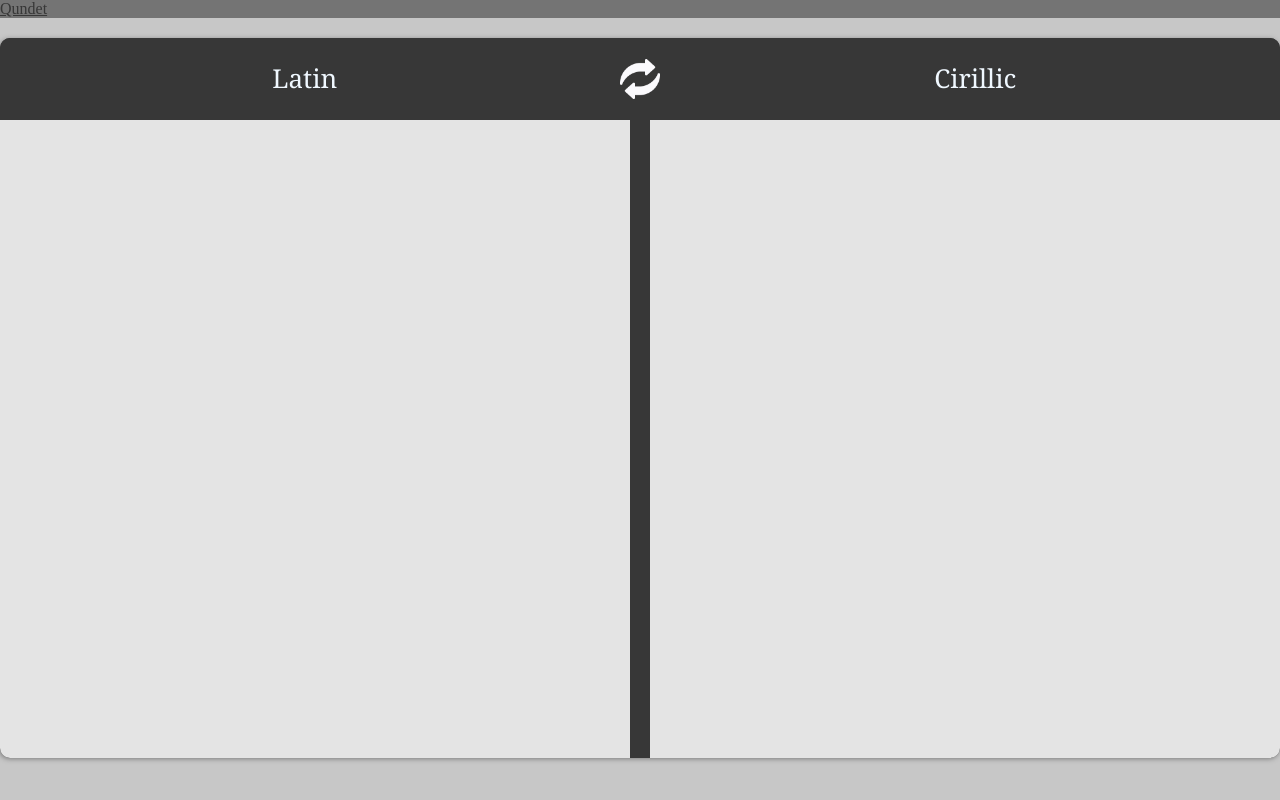
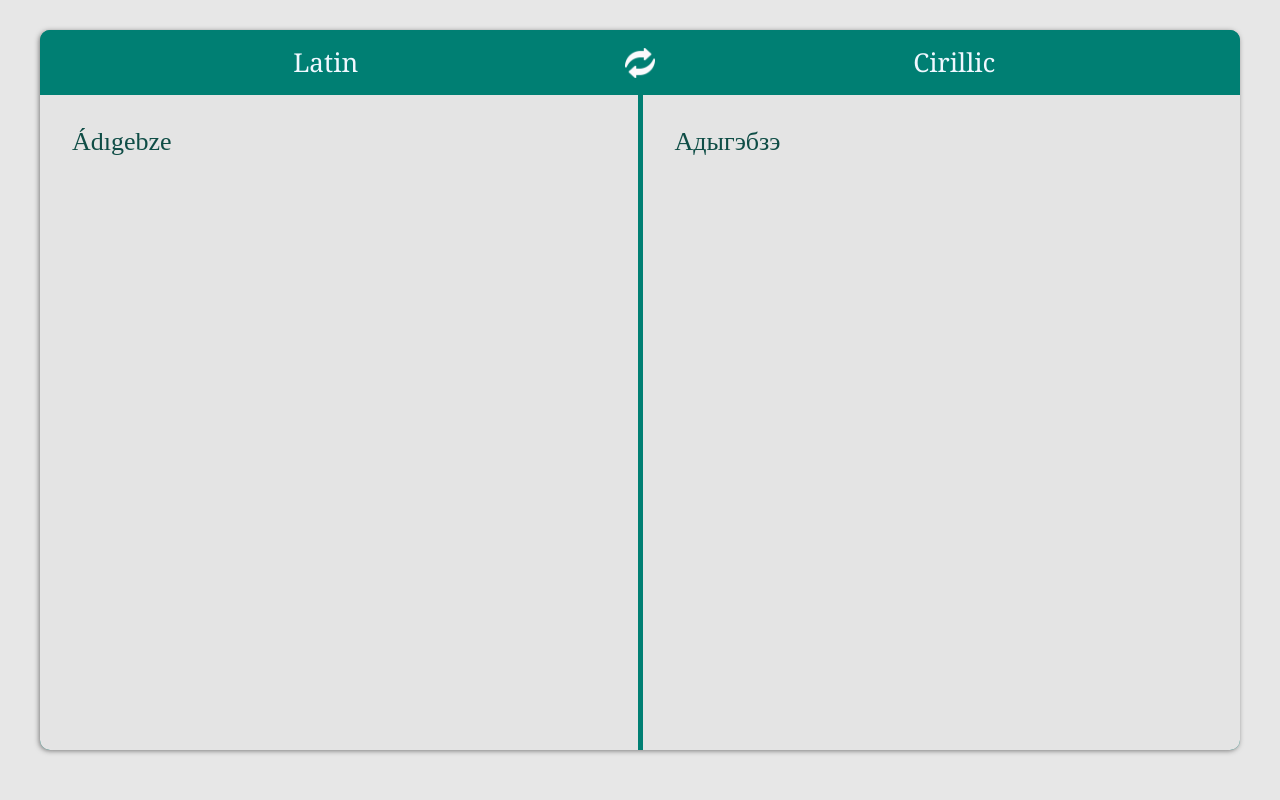
Before and after one commit to qundet/alphabet-converter, a plain HTML site: page index.html in a window 1280 px wide. Both pictures are taken after a click on the element 639 px from the left and 79 px from the top of the page. Drawn offline with Linux system fonts and the light colour scheme.

Commit message:
some update

```diff
--- a/index.html
+++ b/index.html
@@ -9,9 +9,6 @@
 </head>
 <body>
     <div class="app-wrapper">
-        <header class="header">
-            <a href="https://github.com/Qundet">Qundet</a>
-        </header>
         <div class="convertor">
             <div class="switch-wrapper">
                 <p id="from">Cirillic</p>
@@ -21,14 +18,17 @@
                 <p id="to">Latin</p>
             </div>
             <div class="input-wrapper">
-                <textarea oninput="onInput()" id="input" cols="30" rows="10" class="input"></textarea>
+                <textarea placeholder="Адыгэбзэ" oninput="onInput()" id="input" cols="30" rows="10" class="input"></textarea>
             </div>
             <div class="output-wrapper">
-                <textarea readonly id="output" cols="30" rows="10" class="input"></textarea>
+                <textarea placeholder="Ádıgebze" readonly id="output" cols="30" rows="10" class="input"></textarea>
             </div>
         </div>
+        <!-- <footer>
+            <a href="https://github.com/Qundet">qundet</a>
+        </footer> -->
     </div>
-  <script src="scripts/alphabets.js"></script>
+    <script src="scripts/alphabets.js"></script>
   <script src="scripts/index.js"></script>
 </body>
 </html>
--- a/scripts/alphabets.js
+++ b/scripts/alphabets.js
@@ -1,4 +1,4 @@
-const cyrillicAlph = [
+const cyrillic = [
   "КIу",
   "кІу",
   "К1у",
@@ -105,7 +105,7 @@ const cyrillicAlph = [
   "ю",
 ];
 
-const latinAlph = [
+const latin = [
   "Q",
   "q",
   "Q",
--- a/scripts/index.js
+++ b/scripts/index.js
@@ -1,10 +1,25 @@
+let fromArr = cyrillic;
+let toArr = latin;
+
 function switchAlphabet() {
+  // header
   const from = document.getElementById("from");
   const to = document.getElementById("to");
   let tmp = from.innerHTML;
   from.innerHTML = to.innerHTML;
   to.innerHTML = tmp;
-  console.log(alph);
+
+  // placeholder
+  const inputPH = document.getElementById("input");
+  const outputPH = document.getElementById("output");
+  tmp = inputPH.placeholder;
+  inputPH.placeholder = outputPH.placeholder;
+  outputPH.placeholder = tmp;
+
+  // arrays
+  tmp = fromArr;
+  fromArr = toArr;
+  toArr = tmp;
 }
 
 function onInput() {
@@ -15,12 +30,12 @@ function onInput() {
   }, 1000);
 }
 
-function cyrillicToLatin(str) {
-  for (let i = 0; i < cyrillicAlph.length; i++) {
-    const regex = new RegExp(`${cyrillicAlph[i]}`, "g");
-    str = str.replace(regex, latinAlph[i]);
-    console.log(str);
+function cyrillicToLatin(input) {
+  for (let i = 0; i < fromArr.length; i++) {
+    const regex = new RegExp(`${fromArr[i]}`, "g");
+    input = input.replace(regex, toArr[i]);
+    console.log(input);
   }
-  console.log(str);
-  return str;
+  console.log(input);
+  return input;
 }
--- a/styles/style.css
+++ b/styles/style.css
@@ -1,41 +1,48 @@
 .app-wrapper{
-    background: #c7c7c7;
+    background: #e7e7e7;
     width: 100vw;
     height: 100vh;
     overflow: hidden;
 }
 
-.header{
-    background: #747474;
+footer{
+    background: #c0c0c0;
 }
 
 a{
-    color: #373737;
+    color: #007F73;
+    text-decoration: none;
 }
 
 .convertor{
-    background: #373737;
-    max-width: 1400px;
+    background: #007F73;
+    max-width: 1200px;
     height: 90%;
     display: grid;
     grid-template: "s s" 1fr
                    "i o" 10fr;
-    gap: 0 20px;
-    margin: 20px auto;
+    gap: 0 5px;
+    margin: 30px auto;
     box-shadow: -1px 1px 5px #7e7e7e;
     border-radius: 10px;
 }
 
 .switch-wrapper{
     grid-area: s;
-    background: #373737;
+    background: #007F73;
     border-radius: 10px 10px 0 0;
     color: aliceblue;
     display: grid;
     grid-template-columns: 10fr 1fr 10fr;
     text-align: center;
+    align-items: center;
     font-size: 26px;
     font-family: Georgia, 'Times New Roman', Times, serif;
+}
+
+#from,#to{
+    padding: 0;
+    margin: 0;
 }
 
 .switch-button {
@@ -52,13 +59,16 @@ a{
 }
 
 .switch-icon {
-    width: 40px;
-
+    width: 30px;
 }
 
 .input-wrapper,.output-wrapper{
     background: #e4e4e4;
     padding: 30px 30px;
+}
+
+::placeholder {
+    color: #0f4d46;
 }
 
 .output-wrapper {
```
